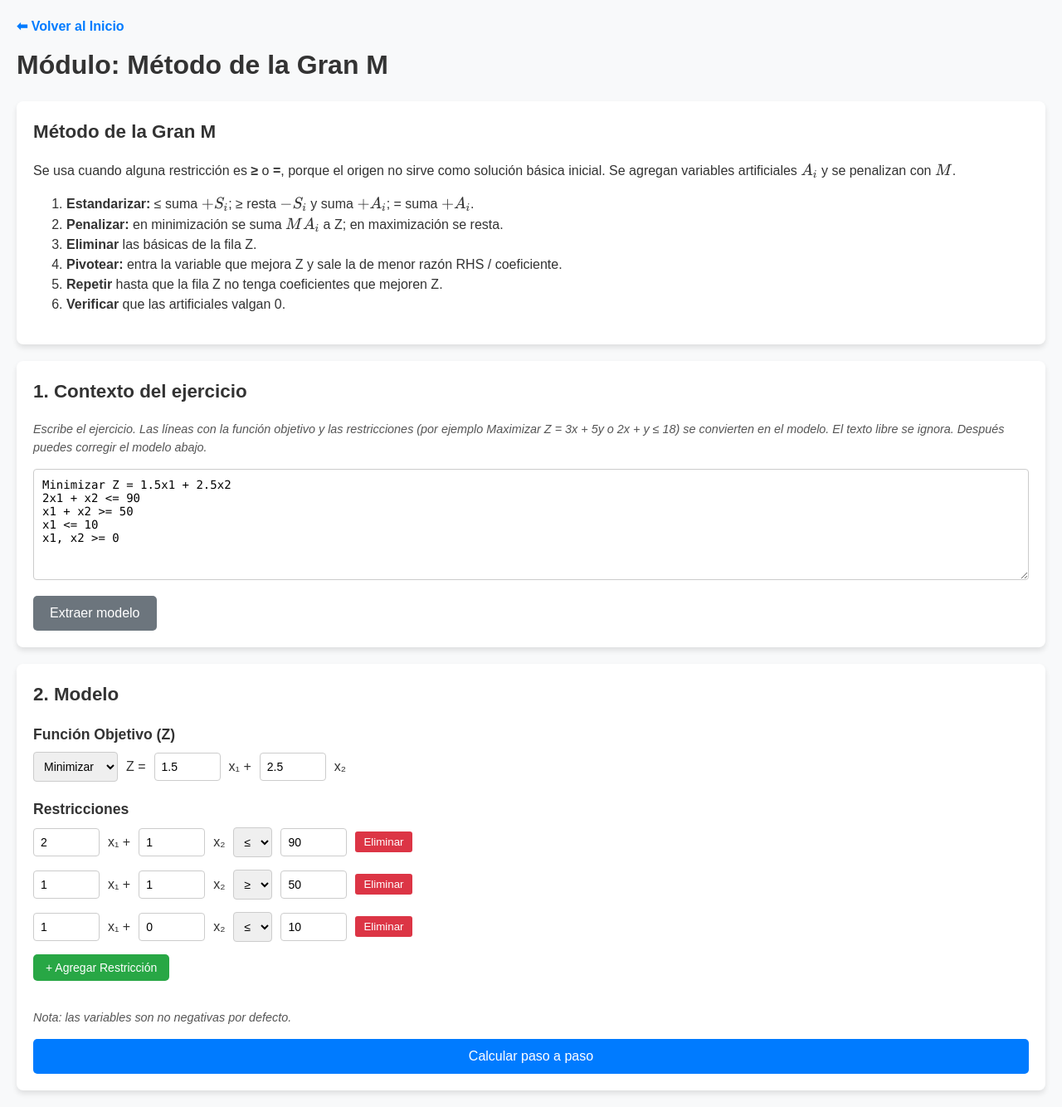
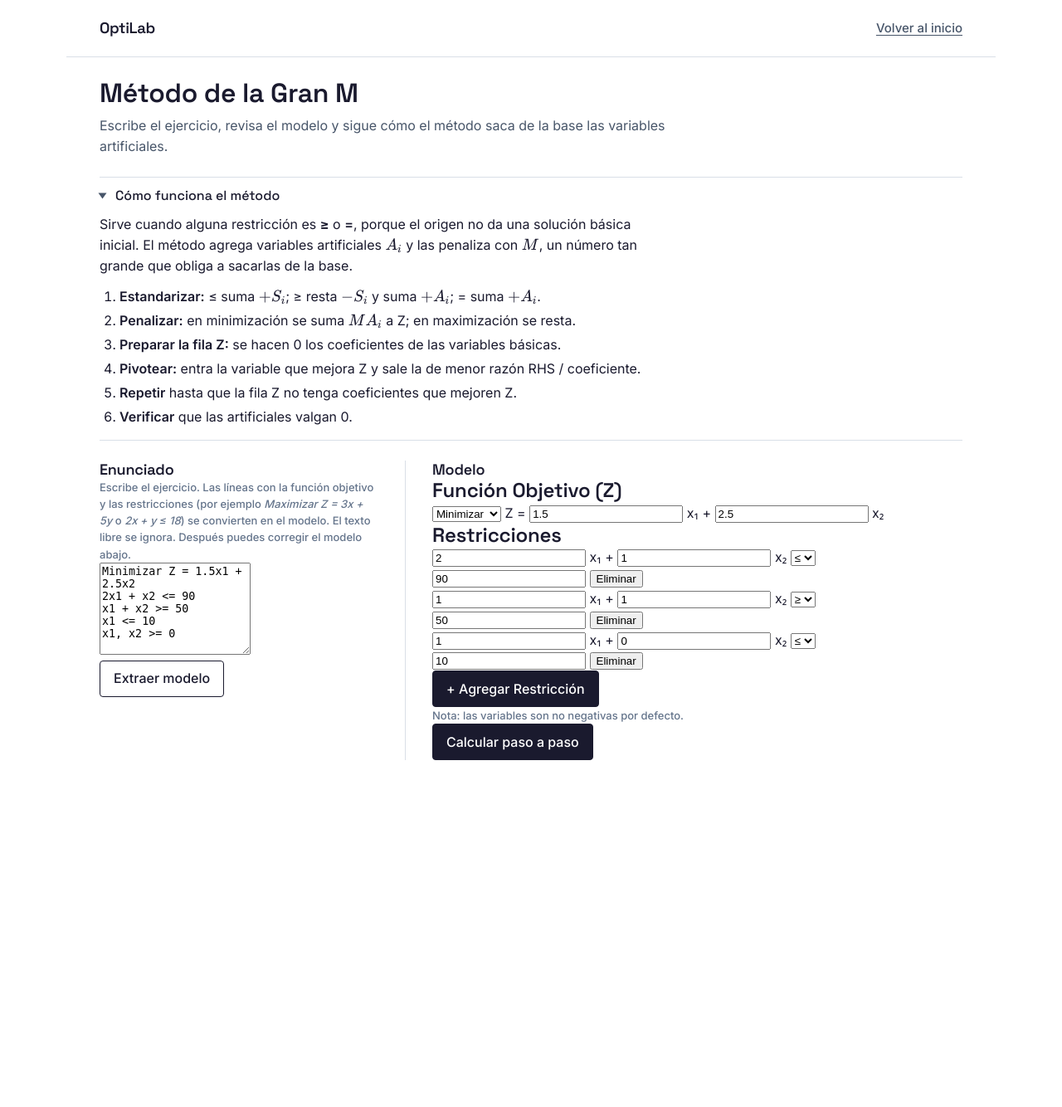
Before and after one commit to Bocchi2302/optimizacion, a Flask app: page /metodo_gran_m/ in a window 1280 px wide. Shown: the whole page at 83% size. After the commit the page ends 916 px from the top, so only its background shows below. Run offline with Flask 3, Linux system fonts and the light colour scheme.

Commit message:
Gran M: tokens, tipografía y estructura base de OptiLab
Define paleta, escala y espaciado como variables CSS. La teoría pasa a un
bloque plegable y el modelo se pliega cuando hay resultados.

Co-Authored-By: Claude Opus 5.5 <noreply@anthropic.com>

```diff
--- a/static/css/gran_m.css
+++ b/static/css/gran_m.css
@@ -1,377 +1,300 @@
 /* static/css/gran_m.css
-   Mismo lenguaje visual que el Método Gráfico: fondo claro, tarjetas blancas,
-   botón azul y enlace de regreso en azul. */
+   Método de la Gran M dentro de OptiLab. Parte de la identidad del inicio (tinta, pizarra,
+   dorado, Space Grotesk + Inter) y reserva dos significados:
+   vino = penalización M; dorado = dónde estás o qué cambió. */
 
+/* ── Tokens ─────────────────────────────────────────── */
 :root {
-    --azul: #007bff;
-    --azul-oscuro: #0056b3;
-    --verde: #28a745;
-    --texto: #333;
-    --borde: #ddd;
-    --fila-pivote: #fff3cd;
-    --columna-pivote: #cce5ff;
-    --elemento-pivote: #ff8c42;
+    color-scheme: light;
+
+    /* Base */
+    --tinta: #1a1a2e;
+    --pizarra: #64748b;          /* texto secundario, solo sobre papel */
+    --pizarra-honda: #475569;    /* texto secundario sobre tintes */
+    --papel: #ffffff;
+    --dorado: #c99700;           /* marcas, nunca texto */
+    --dorado-texto: #7a5a00;
+    --vino-m: #8a1c5a;
+
+    /* Estructura */
+    --niebla: #f1f4f8;
+    --linea: #d9dfe7;
+    --linea-fuerte: #8492a6;     /* borde de campos: 3:1 sobre papel */
+
+    /* Pivote: fila y columna se separan por la forma de sus reglas, no solo por el tono */
+    --fila-pivote: #dbe6f4;
+    --fila-pivote-regla: #38598b;
+    --columna-pivote: #d6eee3;
+    --columna-pivote-regla: #2a6f55;
+    --elemento-pivote: var(--tinta);
+    --celda-cambiada: #fdf3d3;
+
+    /* Estados */
+    --optimo: #14613f;
+    --optimo-fondo: #e6f3ec;
+    --no-factible: #b42318;
+    --no-factible-fondo: #fdecea;
+    --no-acotado: #3a3f94;
+    --no-acotado-fondo: #ebecf8;
+
+    /* Tipografía */
+    --fuente-titulo: 'Space Grotesk', system-ui, sans-serif;
+    --fuente-texto: 'Inter', system-ui, -apple-system, 'Segoe UI', sans-serif;
+    --texto-pagina: clamp(1.625rem, 4vw, 2rem);
+    --texto-valor: 3rem;
+    --texto-paso: 1.5rem;
+    --texto-seccion: 1.125rem;
+    --texto-cuerpo: 1rem;
+    --texto-tabla: 0.9375rem;
+    --texto-nota: 0.8125rem;
+
+    /* Espaciado */
+    --esp-1: 0.25rem;
+    --esp-2: 0.5rem;
+    --esp-3: 0.75rem;
+    --esp-4: 1rem;
+    --esp-5: 1.5rem;
+    --esp-6: 2rem;
+    --esp-7: 3rem;
+    --margen-hoja: clamp(16px, 4vw, 40px);
+
+    /* Radios y objetivos táctiles */
+    --radio-s: 4px;
+    --radio-m: 6px;
+    --tactil: 44px;
 }
 
-* {
+/* ── Base ───────────────────────────────────────────── */
+*, *::before, *::after {
     box-sizing: border-box;
+}
+
+html {
+    -webkit-text-size-adjust: 100%;
 }
 
 body {
     margin: 0;
-    padding: 20px;
-    font-family: Arial, sans-serif;
-    background-color: #f8f9fa;
-    color: var(--texto);
-    line-height: 1.5;
+    background: var(--papel);
+    color: var(--tinta);
+    font-family: var(--fuente-texto);
+    font-size: var(--texto-cuerpo);
+    line-height: 1.55;
 }
 
-/* Cabecera: mismo enlace y título que el Método Gráfico */
-.cabecera {
-    margin-bottom: 20px;
+h1, h2, h3, h4 {
+    margin: 0;
+    font-family: var(--fuente-titulo);
+    font-weight: 600;
+    line-height: 1.2;
+    letter-spacing: -0.01em;
 }
 
-.volver {
-    color: var(--azul);
-    font-weight: bold;
-    text-decoration: none;
+h1 { font-size: var(--texto-pagina); }
+h2, h4 { font-size: var(--texto-seccion); }
+h3 { font-size: var(--texto-paso); }
+
+p { margin: 0; }
+
+a {
+    color: inherit;
 }
 
-.cabecera h1 {
-    margin: 10px 0 0;
-    font-size: 2em;
-    color: var(--texto);
-}
-
-/* Contenedor y tarjetas */
-.contenedor {
-    display: flex;
-    flex-direction: column;
-    gap: 20px;
-}
-
-.tarjeta {
-    background: #fff;
-    border-radius: 8px;
-    padding: 20px;
-    box-shadow: 0 4px 6px rgba(0, 0, 0, 0.1);
-}
-
-.tarjeta h2 {
-    margin-top: 0;
-    font-size: 1.4em;
-}
-
-.tarjeta h3 {
-    margin: 20px 0 8px;
-    font-size: 1.1em;
-}
-
-.tarjeta h3:first-of-type {
-    margin-top: 0;
-}
-
-.grid-dos {
-    display: grid;
-    grid-template-columns: repeat(auto-fit, minmax(260px, 1fr));
-    gap: 16px;
-}
-
-.caja {
-    border: 1px solid var(--borde);
-    border-radius: 8px;
-    padding: 16px;
-}
-
-.nota {
-    color: #555;
-    font-size: 0.9em;
-    font-style: italic;
-}
-
-/* Tabla de reglas (teoría) */
-.tabla-reglas {
-    width: 100%;
-    border-collapse: collapse;
-    margin-bottom: 16px;
-    background: #fff;
-}
-
-.tabla-reglas th,
-.tabla-reglas td {
-    border: 1px solid var(--borde);
-    padding: 10px;
-    text-align: center;
-}
-
-.tabla-reglas th {
-    background-color: #f2f2f2;
-}
-
-/* Fórmulas del visor */
-.formula {
-    background: #f8f9fa;
-    border-left: 4px solid var(--azul);
-    padding: 8px 12px;
-    margin: 6px 0;
-    overflow-x: auto;
-}
-
-/* Visor paso a paso */
-.barra-progreso {
-    height: 8px;
-    background: #e9ecef;
-    border-radius: 4px;
-    overflow: hidden;
-}
-
-#progreso-relleno {
-    height: 100%;
-    width: 0;
-    background: var(--verde);
-    transition: width 0.3s ease;
-}
-
-.indicador {
-    font-weight: bold;
-    color: #666;
-    margin: 8px 0 0;
-}
-
-.explicacion {
-    margin: 12px 0;
-}
-
-.explicacion ul {
-    padding-left: 20px;
-}
-
-.bloque-tabla {
-    margin-top: 16px;
-}
-
-.bloque-tabla h4 {
-    margin: 0 0 6px;
-    font-size: 1em;
-}
-
-.tabla-envoltorio {
-    overflow-x: auto;
-}
-
-/* Tabla Simplex y clases de resaltado (aplicadas por gran_m.js) */
-.tabla-simplex {
-    width: 100%;
-    border-collapse: collapse;
-    background: #fff;
-}
-
-.tabla-simplex th,
-.tabla-simplex td {
-    border: 1px solid var(--borde);
-    padding: 10px;
-    text-align: center;
-    min-width: 70px;
-}
-
-.tabla-simplex th {
-    background-color: #f2f2f2;
-}
-
-.tabla-simplex .celda-base {
-    font-weight: bold;
-    background: #f8f9fa;
-}
-
-/* Fila pivote */
-.tabla-simplex tr.fila-pivote td {
-    background: var(--fila-pivote);
-}
-
-/* Columna pivote */
-.tabla-simplex td.columna-pivote {
-    background: var(--columna-pivote);
-}
-
-.tabla-simplex th.columna-pivote {
-    background: #b8daff;
-    font-weight: bold;
-}
-
-/* Elemento pivote (mayor especificidad para ganar sobre fila y columna) */
-.tabla-simplex tr.fila-pivote td.elemento-pivote {
-    background: var(--elemento-pivote);
-    color: #fff;
-    font-weight: bold;
-}
-
-/* Leyenda */
-.leyenda {
-    margin-top: 16px;
-}
-
-.muestra {
-    display: inline-block;
-    padding: 4px 10px;
-    border-radius: 4px;
-    margin-right: 8px;
-    font-size: 0.9em;
-}
-
-.muestra-fila {
-    background: var(--fila-pivote);
-}
-
-.muestra-columna {
-    background: var(--columna-pivote);
-}
-
-.muestra-elemento {
-    background: var(--elemento-pivote);
-    color: #fff;
-    font-weight: bold;
-}
-
-/* Botones: mismos estilos que el Método Gráfico */
-.controles {
-    display: flex;
-    justify-content: space-between;
-    gap: 12px;
-    margin-top: 20px;
-}
-
-.btn {
-    padding: 12px 20px;
-    border: none;
-    border-radius: 5px;
-    background: var(--azul);
-    color: #fff;
-    font-size: 16px;
-    cursor: pointer;
-    transition: background-color 0.2s;
-}
-
-.btn:hover:not(:disabled) {
-    background: var(--azul-oscuro);
-}
-
-.btn:disabled {
-    background: #b0bec5;
-    cursor: not-allowed;
-}
-
-.btn-secundario {
-    background: #6c757d;
-}
-
-.btn-secundario:hover:not(:disabled) {
-    background: #545b62;
-}
-
-/* Formulario (mismo estilo que el Método Gráfico) */
-.fila-campos {
-    display: flex;
-    flex-wrap: wrap;
-    align-items: center;
-    gap: 10px;
-    margin-bottom: 20px;
-}
-
-.restriccion-row {
-    display: flex;
-    flex-wrap: wrap;
-    align-items: center;
-    gap: 10px;
-    margin-bottom: 15px;
-}
-
-.tarjeta input[type="text"],
-.tarjeta select {
-    padding: 8px;
-    border: 1px solid #ccc;
-    border-radius: 4px;
-    font-size: 14px;
-}
-
-.tarjeta input[type="text"] {
-    width: 80px;
-}
-
-.btn-agregar {
-    margin-bottom: 20px;
-    background: #28a745;
-    padding: 8px 15px;
-    font-size: 14px;
-}
-
-.btn-agregar:hover:not(:disabled) {
-    background: #1e7e34;
-}
-
-.btn-calcular {
-    width: 100%;
-}
-
-.btn-eliminar {
-    padding: 5px 10px;
-    background: #dc3545;
-    color: #fff;
-    border: none;
-    border-radius: 3px;
-    cursor: pointer;
-}
-
-.btn-eliminar:hover {
-    background: #b02a37;
-}
-
-.error {
-    color: #721c24;
-    background-color: #f8d7da;
-    border: 1px solid #f5c6cb;
-    padding: 15px;
-    border-radius: 5px;
-    font-weight: bold;
-    margin-bottom: 20px;
+:focus-visible {
+    outline: 3px solid var(--tinta);
+    outline-offset: 2px;
 }
 
 [hidden] {
     display: none !important;
 }
 
-/* Contexto del ejercicio */
-.contexto {
-    width: 100%;
-    padding: 10px;
-    border: 1px solid #ccc;
-    border-radius: 4px;
-    font-family: Consolas, monospace;
-    font-size: 14px;
-    resize: vertical;
-    margin-bottom: 12px;
+.solo-lector {
+    position: absolute;
+    width: 1px;
+    height: 1px;
+    margin: -1px;
+    padding: 0;
+    overflow: hidden;
+    clip-path: inset(50%);
+    white-space: nowrap;
+    border: 0;
 }
 
-.avisos {
-    margin-top: 16px;
-    padding: 12px 15px;
-    background: #fff3cd;
-    border: 1px solid #ffeeba;
-    border-radius: 5px;
-    color: #856404;
+.nota {
+    color: var(--pizarra);
+    font-size: var(--texto-nota);
+    font-weight: 500;
 }
 
-.avisos ul {
-    margin: 8px 0 0;
-    padding-left: 20px;
+/* ── Cabecera y hoja ────────────────────────────────── */
+.cabecera,
+.hoja {
+    width: 100%;
+    max-width: 1120px;
+    margin-inline: auto;
+    padding-inline: var(--margen-hoja);
 }
 
-/* Responsive */
-@media (max-width: 600px) {
-    body {
-        padding: 12px;
+.cabecera {
+    display: flex;
+    flex-wrap: wrap;
+    align-items: center;
+    justify-content: space-between;
+    gap: var(--esp-3);
+    padding-block: var(--esp-3);
+    border-bottom: 1px solid var(--linea);
+}
+
+.marca {
+    display: inline-flex;
+    align-items: center;
+    min-height: var(--tactil);
+    font-family: var(--fuente-titulo);
+    font-size: 1.15rem;
+    font-weight: 600;
+    letter-spacing: -0.02em;
+    text-decoration: none;
+}
+
+.volver {
+    display: inline-flex;
+    align-items: center;
+    min-height: var(--tactil);
+    color: var(--pizarra-honda);
+    font-size: 0.9375rem;
+    font-weight: 500;
+    text-underline-offset: 3px;
+}
+
+.volver:hover {
+    color: var(--tinta);
+}
+
+.hoja {
+    padding-block: var(--esp-5) var(--esp-7);
+}
+
+.bajada {
+    max-width: 68ch;
+    margin-top: var(--esp-2);
+    color: var(--pizarra-honda);
+}
+
+/* Bloques plegables: teoría y modelo */
+.plegable {
+    border-bottom: 1px solid var(--linea);
+}
+
+.plegable > summary {
+    display: flex;
+    flex-wrap: wrap;
+    align-items: center;
+    gap: var(--esp-2) var(--esp-3);
+    min-height: var(--tactil);
+    padding-block: var(--esp-2);
+    cursor: pointer;
+    font-family: var(--fuente-titulo);
+    font-weight: 500;
+}
+
+.plegable > summary::-webkit-details-marker {
+    display: none;
+}
+
+.plegable > summary::before {
+    content: '';
+    width: 0;
+    height: 0;
+    border-block: 5px solid transparent;
+    border-left: 7px solid var(--pizarra-honda);
+    transition: transform 0.15s ease;
+}
+
+.plegable[open] > summary::before {
+    transform: rotate(90deg);
+}
+
+.teoria {
+    margin-top: var(--esp-5);
+    border-top: 1px solid var(--linea);
+}
+
+.teoria-cuerpo {
+    max-width: 68ch;
+    padding-bottom: var(--esp-4);
+}
+
+.teoria-cuerpo ol {
+    margin: var(--esp-3) 0 0;
+    padding-left: var(--esp-5);
+}
+
+.teoria-cuerpo li + li {
+    margin-top: var(--esp-1);
+}
+
+/* Enunciado y modelo: a la izquierda el texto, a la derecha lo que el método lee de él */
+.mesa {
+    display: grid;
+    gap: var(--esp-6);
+    padding-block: var(--esp-5);
+}
+
+@media (min-width: 960px) {
+    .mesa {
+        grid-template-columns: minmax(0, 1fr) minmax(0, 2fr);
     }
 
-    .controles {
-        flex-direction: column;
+    .modelo {
+        padding-left: var(--esp-6);
+        border-left: 1px solid var(--linea);
     }
 }
+
+/* ── Botones ────────────────────────────────────────── */
+.btn {
+    display: inline-flex;
+    align-items: center;
+    justify-content: center;
+    gap: var(--esp-2);
+    min-height: var(--tactil);
+    padding: var(--esp-2) var(--esp-4);
+    border: 1px solid var(--tinta);
+    border-radius: var(--radio-s);
+    background: var(--tinta);
+    color: var(--papel);
+    font: inherit;
+    font-weight: 500;
+    cursor: pointer;
+    transition: background-color 0.15s ease, color 0.15s ease;
+}
+
+.btn:hover:not(:disabled) {
+    background: #2e2e4d;
+}
+
+.btn:disabled {
+    border-color: var(--linea);
+    background: var(--niebla);
+    color: var(--pizarra-honda);
+    cursor: not-allowed;
+}
+
+.btn-secundario {
+    background: var(--papel);
+    color: var(--tinta);
+}
+
+.btn-secundario:hover:not(:disabled) {
+    background: var(--niebla);
+}
+
+/* ── Movimiento reducido ────────────────────────────── */
+@media (prefers-reduced-motion: reduce) {
+    *, *::before, *::after {
+        animation: none !important;
+        transition: none !important;
+        scroll-behavior: auto !important;
+    }
+}
--- a/templates/metodo_gran_m/index.html
+++ b/templates/metodo_gran_m/index.html
@@ -3,7 +3,10 @@
 <head>
     <meta charset="UTF-8">
     <meta name="viewport" content="width=device-width, initial-scale=1.0">
-    <title>Método de la Gran M</title>
+    <title>Método de la Gran M · OptiLab</title>
+    <link rel="preconnect" href="https://fonts.googleapis.com">
+    <link rel="preconnect" href="https://fonts.gstatic.com" crossorigin>
+    <link href="https://fonts.googleapis.com/css2?family=Inter:wght@400;500;600&family=Space+Grotesk:wght@500;600&display=swap" rel="stylesheet">
     <link rel="stylesheet" href="https://cdn.jsdelivr.net/npm/katex@0.16.9/dist/katex.min.css">
     <link rel="stylesheet" href="{{ url_for('static', filename='css/gran_m.css') }}">
 </head>
@@ -24,32 +27,44 @@
     {%- endmacro %}
 
     <header class="cabecera">
-        <a href="{{ url_for('index') }}" class="volver">⬅ Volver al Inicio</a>
-        <h1>Módulo: Método de la Gran M</h1>
+        <a href="{{ url_for('index') }}" class="marca">OptiLab</a>
+        <a href="{{ url_for('index') }}" class="volver">Volver al inicio</a>
     </header>
 
-    <main class="contenedor">
+    <main class="hoja">
+        <h1>Método de la Gran M</h1>
+        <p class="bajada">Escribe el ejercicio, revisa el modelo y sigue cómo el método saca de la base las variables artificiales.</p>
 
-        <!-- 1. Teoría breve -->
-        <section class="tarjeta" id="teoria">
-            <h2>Método de la Gran M</h2>
+        <details class="plegable teoria" id="teoria" {% if not pasos %}open{% endif %}>
+            <summary>Cómo funciona el método</summary>
+            <div class="teoria-cuerpo">
                 <p>
-                Se usa cuando alguna restricción es <strong>≥</strong> o <strong>=</strong>, porque el origen
-                no sirve como solución básica inicial. Se agregan variables artificiales $A_i$ y se penalizan con $M$.
+                    Sirve cuando alguna restricción es <strong>≥</strong> o <strong>=</strong>, porque el origen no da
+                    una solución básica inicial. El método agrega variables artificiales $A_i$ y las penaliza con $M$,
+                    un número tan grande que obliga a sacarlas de la base.
                 </p>
-            <ol class="pasos-teoria">
+                <ol>
                     <li><strong>Estandarizar:</strong> ≤ suma $+S_i$; ≥ resta $-S_i$ y suma $+A_i$; = suma $+A_i$.</li>
                     <li><strong>Penalizar:</strong> en minimización se suma $M A_i$ a Z; en maximización se resta.</li>
-                <li><strong>Eliminar</strong> las básicas de la fila Z.</li>
+                    <li><strong>Preparar la fila Z:</strong> se hacen 0 los coeficientes de las variables básicas.</li>
                     <li><strong>Pivotear:</strong> entra la variable que mejora Z y sale la de menor razón RHS / coeficiente.</li>
                     <li><strong>Repetir</strong> hasta que la fila Z no tenga coeficientes que mejoren Z.</li>
                     <li><strong>Verificar</strong> que las artificiales valgan 0.</li>
                 </ol>
-        </section>
+            </div>
+        </details>
 
-        <!-- 2. Contexto del ejercicio: de aquí se sacan las variables y el modelo -->
-        <section class="tarjeta" id="contexto">
-            <h2>1. Contexto del ejercicio</h2>
+        {% if pasos %}
+        <details class="plegable panel-modelo" id="panel-modelo">
+            <summary>
+                <span id="resumen-modelo">Modelo con {{ datos.variables|length }} variables y {{ datos.restricciones|length }} restricciones</span>
+                <span class="resumen-accion">Editar modelo</span>
+            </summary>
+        {% endif %}
+        <div class="mesa">
+        <!-- Enunciado: de aquí se sacan las variables y el modelo -->
+        <section class="enunciado" id="contexto">
+            <h2>Enunciado</h2>
             <p class="nota">
                 Escribe el ejercicio. Las líneas con la función objetivo y las restricciones (por ejemplo
                 <em>Maximizar Z = 3x + 5y</em> o <em>2x + y ≤ 18</em>) se convierten en el modelo. El texto
@@ -70,9 +85,9 @@
             {% endif %}
         </section>
 
-        <!-- 3. Modelo editable y cálculo -->
-        <section class="tarjeta" id="formulario">
-            <h2>2. Modelo</h2>
+        <!-- Modelo editable y cálculo -->
+        <section class="modelo" id="formulario">
+            <h2>Modelo</h2>
 
             {% if error %}
                 <div class="error">{{ error }}</div>
@@ -118,9 +133,14 @@
             {% endif %}
         </section>
 
-        <!-- 4. Visor paso a paso (solo cuando hay resultados) -->
-        <section class="tarjeta" id="visor" {% if not pasos %}hidden{% endif %}>
-            <h2>3. Resolución paso a paso</h2>
+        </div>
+        {% if pasos %}
+        </details>
+        {% endif %}
+
+        <!-- Visor paso a paso (solo cuando hay resultados) -->
+        <section class="visor" id="visor" {% if not pasos %}hidden{% endif %}>
+            <h2>Resolución paso a paso</h2>
 
             <div class="barra-progreso">
                 <div id="progreso-relleno"></div>
```
Lines whose indentation alone changed are shown as unchanged.
